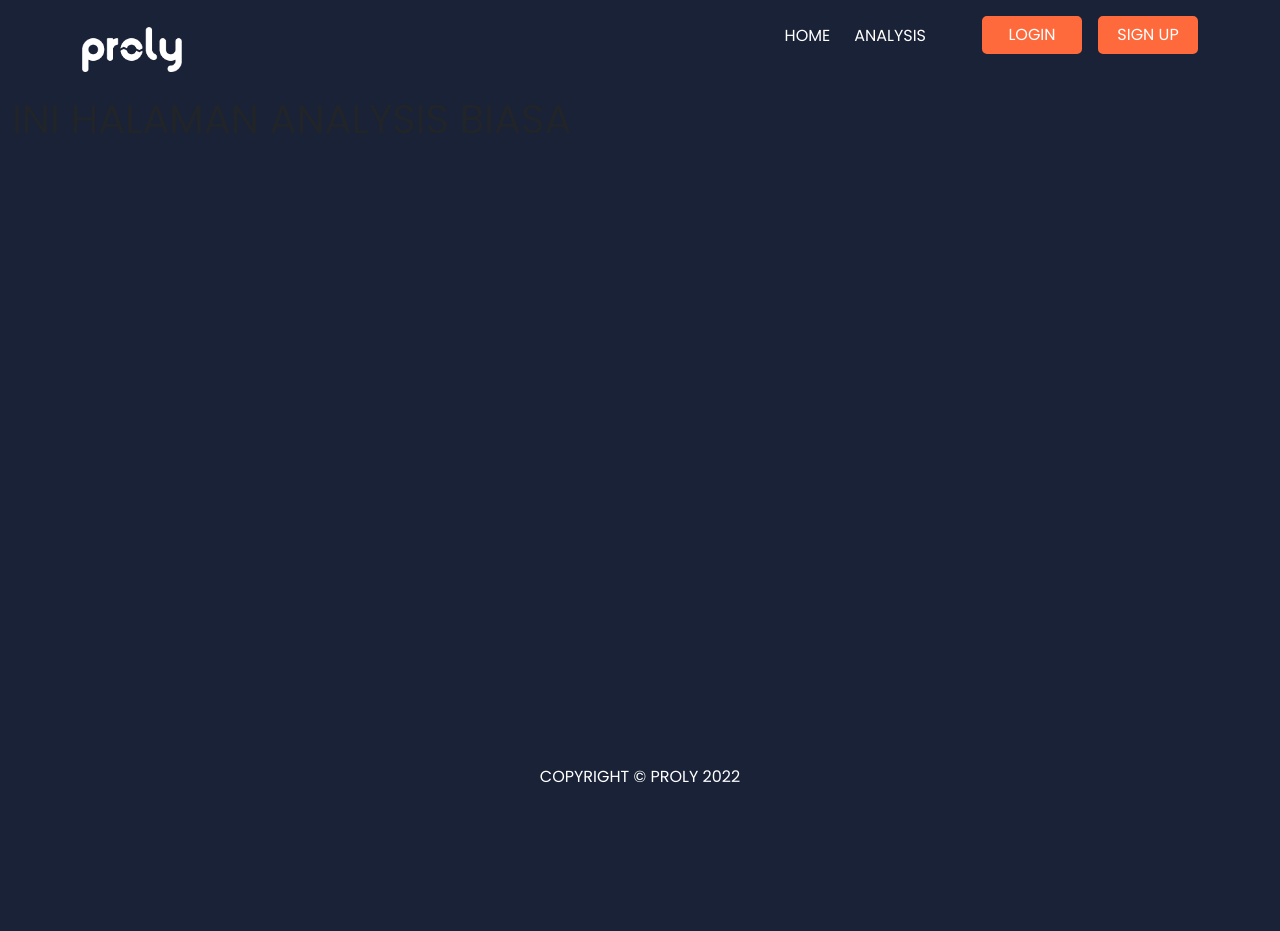
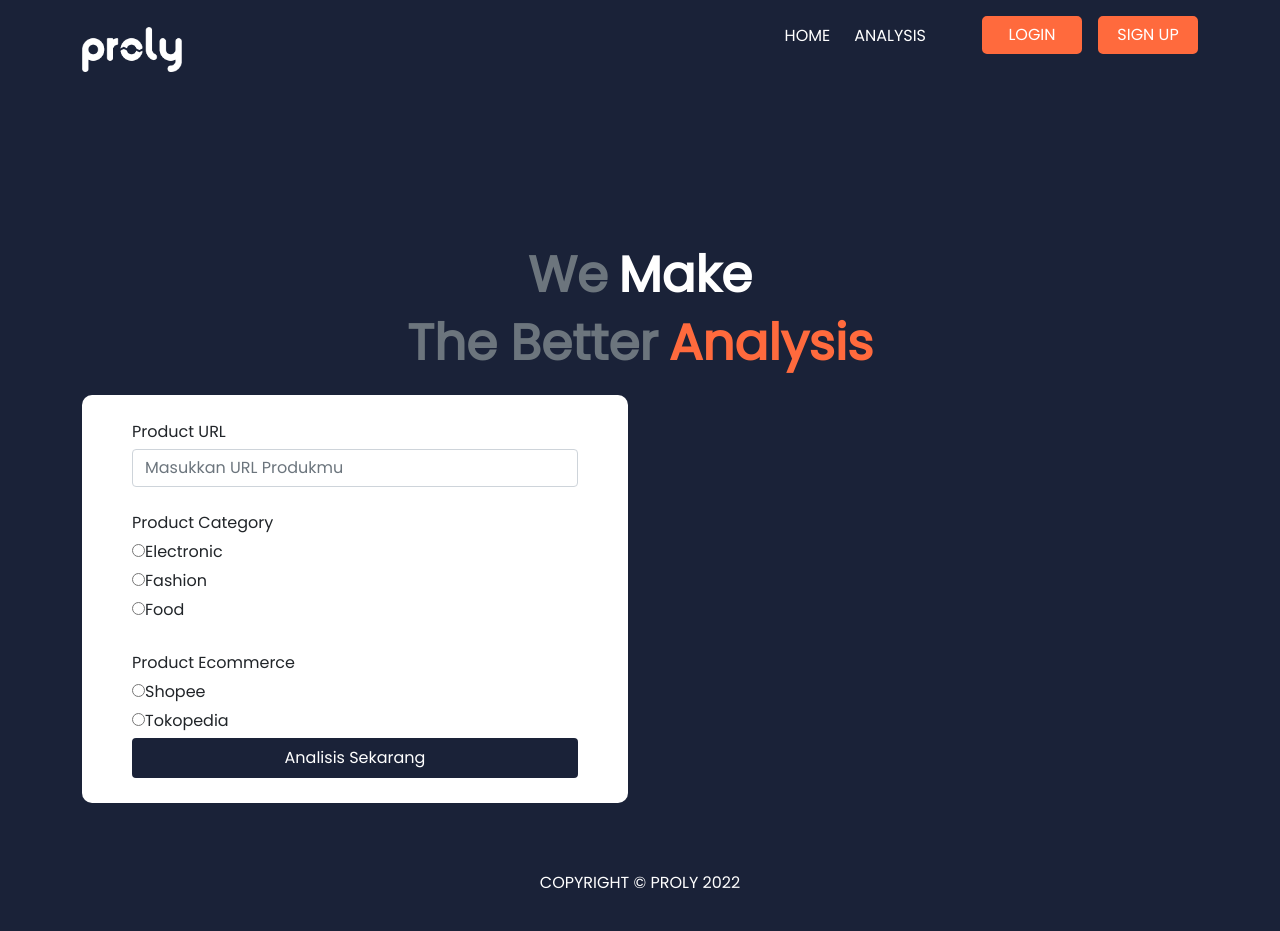
Before and after one commit to taqiyyaghazi/proly-app, a Flask app: page /analysis in a window 1280 px wide. Before the commit the page ends 783 px from the top, so only its background shows below. Run offline with Flask 2, Linux system fonts and the light colour scheme; some libraries are stand-ins or nearby versions.

Commit message:
Menambah Form Analisis Sentimen

```diff
--- a/website/__init__.py
+++ b/website/__init__.py
@@ -19,7 +19,7 @@ def create_app():
     app.register_blueprint(views, url_prefix='/')
     app.register_blueprint(auth, url_prefix='/')
 
-    from .models import User
+    from .models import User, Note
 
     create_database(app)
 
--- a/website/models.py
+++ b/website/models.py
@@ -4,7 +4,11 @@ from . import db
 from flask_login import UserMixin
 from sqlalchemy.sql import func
 
-
+class Note(db.Model):
+    id = db.Column(db.Integer, primary_key=True)
+    data = db.Column(db.String(10000))
+    date = db.Column(db.DateTime(timezone=True), default=func.now())
+    user_id = db.Column(db.Integer, db.ForeignKey('user.id'))
 
 class User(db.Model, UserMixin):
     id = db.Column(db.Integer, primary_key=True)
--- a/website/static/style/content.css
+++ b/website/static/style/content.css
@@ -47,14 +47,14 @@
   box-shadow: 0 4px 8px 0 rgba(0, 0, 0, 0.2), 0 6px 20px 0 rgba(0, 0, 0, 0.19);
 }
 
-.btn {
+.btn-submit {
   width: 100%;
   background-color: var(--primary-color);
   border: 2px solid var(--primary-color);
   color: var(--neutral-color);
 }
 
-.btn:hover {
+.btn-submit:hover {
   background-color: var(--neutral-color);
   border: 2px solid var(--primary-color);
   color: var(--primary-color);
@@ -81,12 +81,33 @@ form label {
   margin-top: 150px;
 }
 
-.box-home {
+.box-home,
+.box-analysis {
   background-color: var(--neutral-color);
   padding: 25px 50px;
   border-radius: 10px;
 }
 /* Home */
+
+/* Analysis */
+.btn-outline-primary {
+  background-color: var(--neutral-color);
+  color: var(--tertiary-color);
+  border: 2px solid var(--tertiary-color);
+}
+
+.btn-outline-primary:hover {
+  background-color: var(--tertiary-color);
+  color: var(--neutral-color);
+  border: 2px solid var(--tertiary-color);
+}
+
+input[type="radio"]:checked {
+  background-color: var(--tertiary-color);
+  color: var(--neutral-color);
+  border: 2px solid var(--tertiary-color);
+}
+/* Analysis */
 
 @media only screen and (min-device-width: 320px) and (max-device-width: 480px) {
   .hide > div,
--- a/website/templates/analysis.html
+++ b/website/templates/analysis.html
@@ -1,6 +1,108 @@
 {% extends 'base.html' %} {% block title %}Analysis{% endblock %} {% block
 content %}
 
-<h1>INI HALAMAN ANALYSIS BIASA</h1>
+<div class="container-fluid">
+  <div class="headline jumbotron text-center">
+    <h1 class="fw-bolder">
+      <span class="text-secondary">We</span>
+      <span class="text-neutral">Make</span>
+    </h1>
+    <h1 class="fw-bolder">
+      <span class="text-secondary">The Better</span>
+      <span class="text-tertiary">Analysis</span>
+    </h1>
+  </div>
+</div>
+
+<div class="container">
+  <div class="row">
+    <div class="col-md-6">
+      <div class="box-analysis">
+        <form method="post">
+          <div class="form-group">
+            <label for="url">Product URL</label>
+            <input
+              type="text"
+              class="form-control"
+              name="url"
+              placeholder="Masukkan URL Produkmu"
+              required="required"
+            />
+          </div>
+
+          <br />
+          <div class="form-group">
+            <label for="category">Product Category</label>
+
+            <div class="pilihan">
+              <div>
+                <label for="elektronik">
+                  <input
+                    type="radio"
+                    name="category"
+                    id="elektronik"
+                    value="elektronik"
+                    required
+                  />Electronic</label
+                >
+              </div>
+              <div>
+                <label for="pakaian">
+                  <input
+                    type="radio"
+                    name="category"
+                    id="pakaian"
+                    value="pakaian"
+                  />Fashion</label
+                >
+              </div>
+              <div>
+                <label for="makanan">
+                  <input
+                    type="radio"
+                    name="category"
+                    id="makanan"
+                    value="makanan"
+                  />Food</label
+                >
+              </div>
+            </div>
+          </div>
+          <br />
+          <div class="form-group">
+            <label for="ecommerce">Product Ecommerce</label>
+            <div class="pilihan-ecom">
+              <div>
+                <label for="shopee"
+                  ><input
+                    type="radio"
+                    name="ecommerce"
+                    id="shopee"
+                    value="shopee"
+                    required
+                  />Shopee</label
+                >
+              </div>
+              <div>
+                <label for="tokopedia">
+                  <input
+                    type="radio"
+                    name="ecommerce"
+                    id="tokopedia"
+                    value="tokopedia"
+                  />Tokopedia</label
+                >
+              </div>
+            </div>
+          </div>
+          <button type="submit" class="btn btn-submit">
+            Analisis Sekarang
+          </button>
+        </form>
+      </div>
+    </div>
+    <div class="col-md-6"></div>
+  </div>
+</div>
 
 {% endblock %}
--- a/website/templates/login.html
+++ b/website/templates/login.html
@@ -46,7 +46,9 @@
                 />
               </div>
               <br />
-              <button type="submit" class="btn mx-auto">Login</button>
+              <button type="submit" class="btn btn-submit mx-auto">
+                Login
+              </button>
               <br />
               <br />
               <p class="text-center">
--- a/website/templates/sign_up.html
+++ b/website/templates/sign_up.html
@@ -68,7 +68,7 @@ content %}
                 />
               </div>
               <br />
-              <button type="submit" class="btn">SIGN UP</button>
+              <button type="submit" class="btn btn-submit">SIGN UP</button>
               <br />
               <br />
               <p class="text-center">
--- a/website/views.py
+++ b/website/views.py
@@ -15,6 +15,10 @@ def home():
 
 @views.route('analysis', methods=['GET', 'POST'])
 def analysis():
+    data = []
+    for i in request.form.values():
+        data.append(i)
+    print(data)
     return render_template('analysis.html', user=current_user)
 
 @views.route('analysis-member', methods=['GET', 'POST'])
```
Also changed, not shown: website/templates/analysis-member.html (+12 -1 lines).
